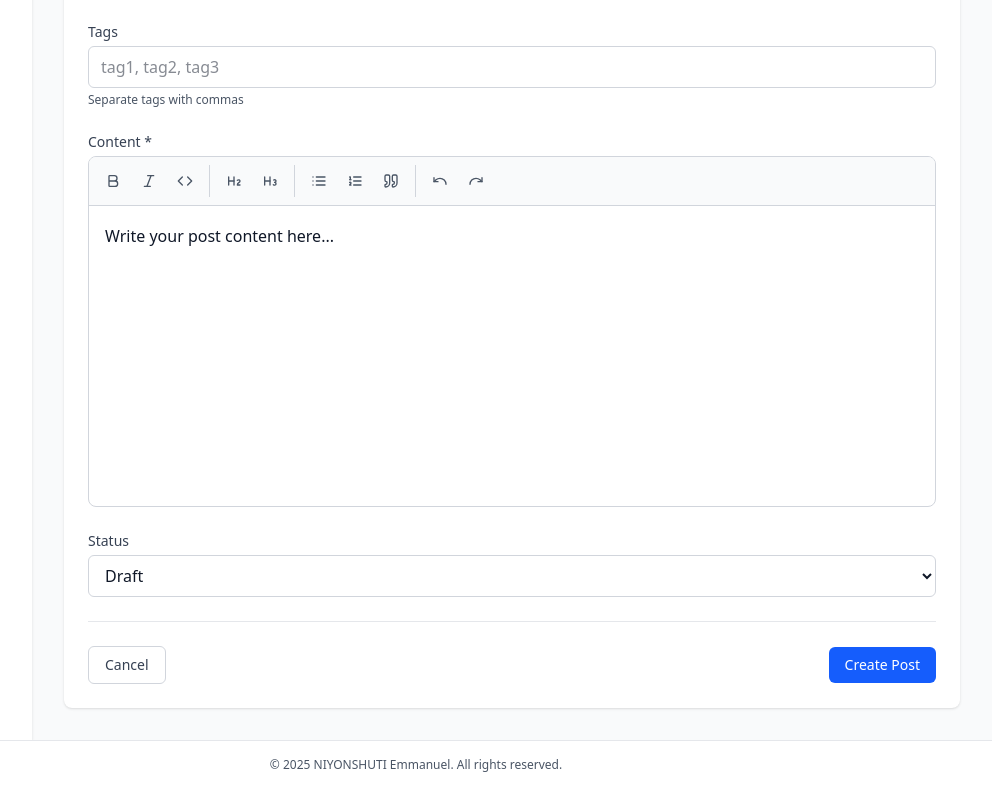
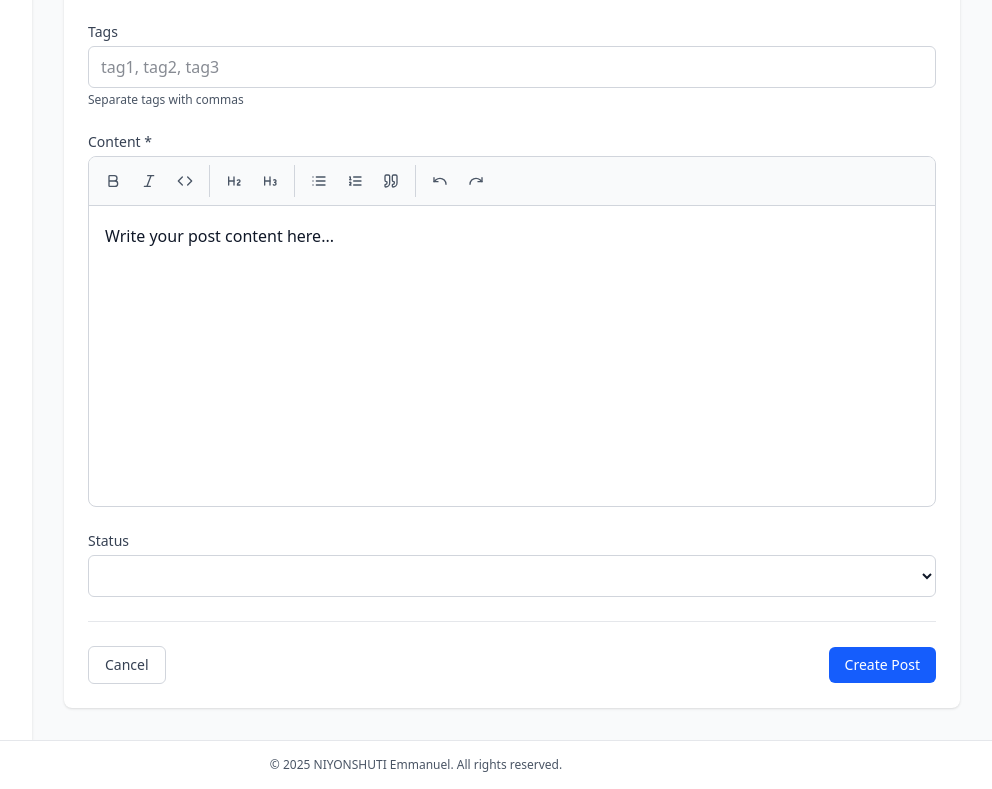
Before and after one commit to EmmanuelNiyonshuti/blog, a Next.js app: page /admin/posts/new in a window 1280 px wide. Shown: the part 678-1467 px from the top of the page, without its empty margins (224-1216 px from the left). Built offline with nearby package versions, Linux system fonts and the light colour scheme; no server answers.

Commit message:
update render form hook

```diff
--- a/app/components/admin/PostForm.js
+++ b/app/components/admin/PostForm.js
@@ -26,7 +26,7 @@ export default function PostForm({ post = null, categories = [] }) {
       excerpt: post?.excerpt || '',
       categoryId: post?.categoryId || '',
       tags: post?.tags?.join(', ') || '',
-      status: post?.status || 'draft',
+      status: post?.status || 'DRAFT',
     }
   });
 
```
